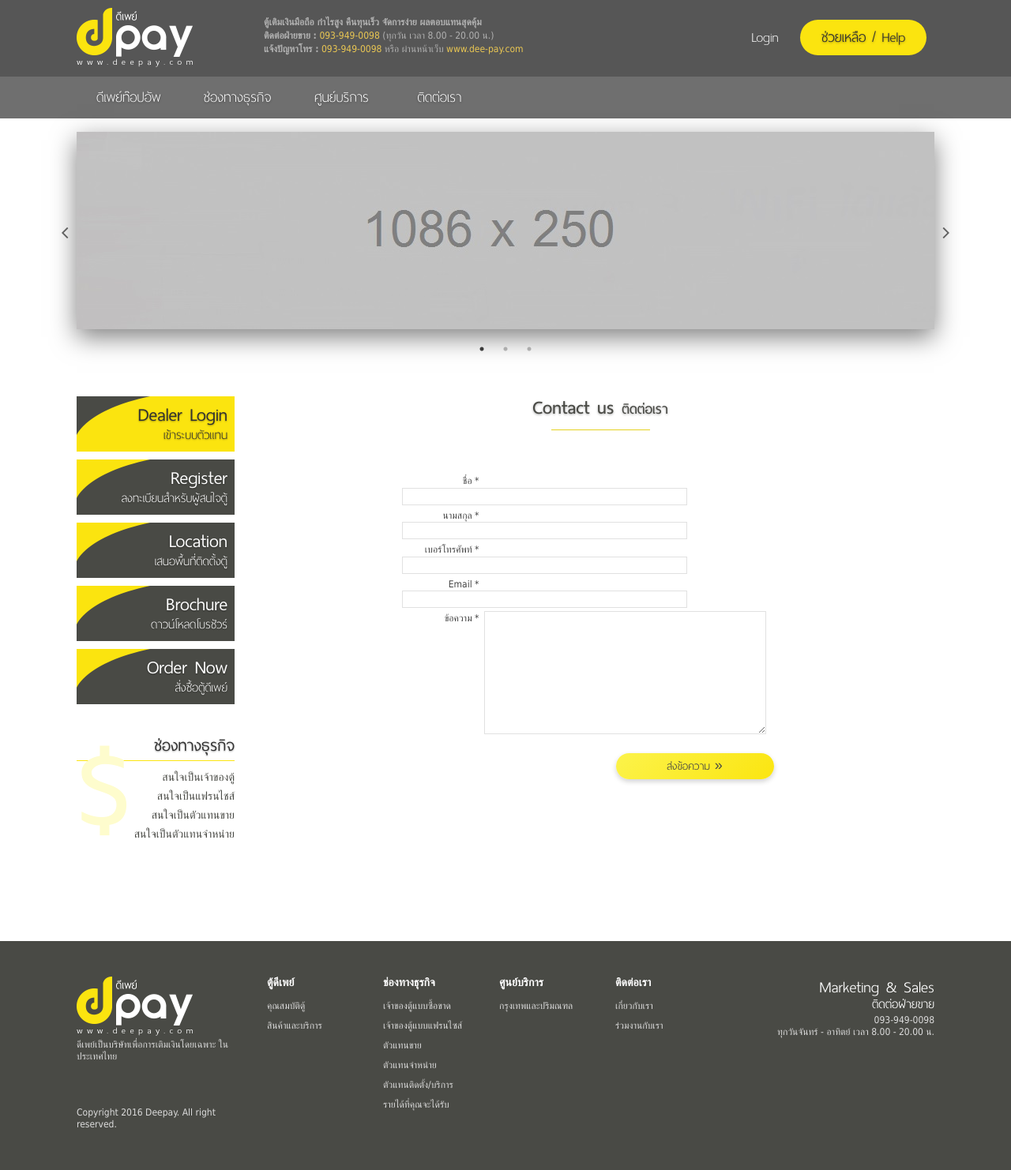
After one commit to z-mojomoji/dPay, a PHP site: page /contact.php in a window 1280 px wide. The commit adds this page. Shown: the whole page at 79% size. Run offline with PHP 8.4, Linux system fonts and the light colour scheme; some libraries are stand-ins or nearby versions.

Commit message:
Contact page added with algolithm for using same thanks.php for both register and contact

```diff
--- /dev/null
+++ b/contact.php
@@ -0,0 +1,49 @@
+<?php
+    include('head.php');
+?>
+    <div class="rightCol right content">
+        <!--starts here-->
+
+            <h1>Contact us <span>ติดต่อเรา</span></h1>
+            <form class="contact" action="thanks.php" method="POST" id="contact">
+            <input type="hidden" name="page" value="มีผู้ต้องการติดต่อ" />
+            <input type="hidden" name="address" value="" />
+            <input type="hidden" name="gender" value="" />
+            <input type="hidden" name="province" value="" />
+            <input type="hidden" name="country" value="" />
+            <fieldset class="row2 noneF">
+                <legend></legend>
+                <p>
+                    <label for="firstname">ชื่อ *</label>
+                    <input type="text" class="longer" id="firstname" name="firstname" minlength="3" required/>
+                    <span></span>
+                </p>
+                <p>
+                    <label for="lastname">นามสกุล *</label>
+                    <input type="text" class="longer" id="lastname" minlength="3" name="lastname" required/>
+                    <span></span>
+                </p>
+                <p>
+                    <label for="phone">เบอร์โทรศัพท์ *</label>
+                    <input type="text" class="longer" maxlength="10" id="phone" name="phone" onkeypress="return isNumber(event)" required/>
+                    <span></span>
+                </p>
+                <p>
+                    <label for="email">Email *</label>
+                    <input type="email" class="longer" name="email" id="email" required/>
+                    <span></span>
+                </p>
+                <p>
+                    <label for="message">ข้อความ *</label>
+                    <textarea name="message" id="message" cols="48" rows="10"></textarea>
+                </p>
+                <button class="button right" value="Submit" type="submit">ส่งข้อความ &raquo;</button>
+                </fieldset>
+
+        </form>
+        <!--ends here-->
+    </div>
+    <!--rightCol-->
+<?php
+    include('foot.php');
+?>
--- a/css/style.css
+++ b/css/style.css
@@ -912,7 +912,7 @@ form.register h4 {
     text-transform: uppercase;
 }
 
-form.register {
+form {
     margin-top: 50px;
     width: 800px;
     height: 530px;
@@ -923,14 +923,14 @@ form.register {
 }
 
 form p {
-    font-size: 8pt;
+    font-size: 12px;
     clear: both;
     margin: 0;
     color: gray;
     padding: 4px;
 }
 
-form.register fieldset.row1 {
+form fieldset.row1 {
     width: 770px;
     padding: 5px;
     float: left;
@@ -946,28 +946,28 @@ form.register fieldset.row1 label {
     margin-top: 2px;
 }
 
-form.register fieldset.row2 {
+form fieldset.row2 {
 /*    height: 220px;*/
     margin-bottom: 15px;
     padding: 5px;
     float: left;
 }
 
-form.register fieldset.row3 {
+form fieldset.row3 {
     padding: 5px;
     float: left;
     margin-bottom: 15px;
     width: 400px;
 }
 
-form.register fieldset.row4 {
+form fieldset.row4 {
     padding: 5px;
     float: left;
     clear: both;
     width: 500px;
 }
 
-form.register .infobox {
+form .infobox {
     float: right;
     margin-top: 20px;
     border: 1px solid #F1F1F1;
@@ -987,7 +987,7 @@ form.register legend {
     font-weight: 100;
 }
 
-form.register label {
+form label {
     color: #444;
     width: 98px;
     float: left;
@@ -1004,35 +1004,40 @@ form.register label.optional {
 /*    color: #A3A3A3;*/
 }
 
-form.register label.obinfo {
+form label.obinfo {
     float: right;
     padding: 3px;
     font-style: italic;
 }
 
-form.register input {
+form input {
     width: 140px;
     color: #505050;
     float: left;
     margin-right: 5px;
 }
 
-form.register input.long {
+form input.long {
     width: 215px;
     color: #505050;
 }
 
-form.register input.short {
+form input.longer {
+    width: 355px;
+    color: #505050;
+}
+
+form input.short {
     width: 40px;
     color: #505050;
 }
 
-form.register input[type=radio] {
+form input[type=radio] {
     float: left;
     width: 15px;
 }
 
-form.register label.gender {
+form label.gender {
     margin-top: -1px;
     margin-bottom: 2px;
     width: 34px;
@@ -1041,13 +1046,13 @@ form.register label.gender {
     line-height: 19px;
 }
 
-form.register input[type=text],
-form.register input[type=email]{
+form input[type=text],
+form input[type=email]{
     border: 1px solid #E1E1E1;
     height: 18px;
 }
 
-form.register input[type=password] {
+form input[type=password] {
     border: 1px solid #E1E1E1;
     height: 18px;
 }
@@ -1108,6 +1114,23 @@ p.agreement label {
     text-align: left;
     margin-top: 3px;
 }
+
+.row2.noneF {
+    display: block;
+    margin-left: auto;
+    margin-right: auto;
+    width: 475px;
+}
+
+.noneF {
+    float: none !important;
+}
+
+form textarea {
+    width: 351px;
+    border: 1px solid #E1E1E1;
+}
+
 /****How to order****/
 
 .howtoBox {
--- a/register.php
+++ b/register.php
@@ -6,6 +6,8 @@
 
             <h1>Registration</h1>
             <form class="register" action="thanks.php" method="POST" id="register">
+            <input type="hidden" name="page" value="มีผู้สนใจตู้" />
+            <input type="hidden" name="message" value="" />
             <fieldset class="row2">
                 <legend>Personal Details</legend>
                 <p>
```
Also changed, not shown: other parts of css/style.css (+24 -10 lines), thanks.php (+10 -4 lines).
